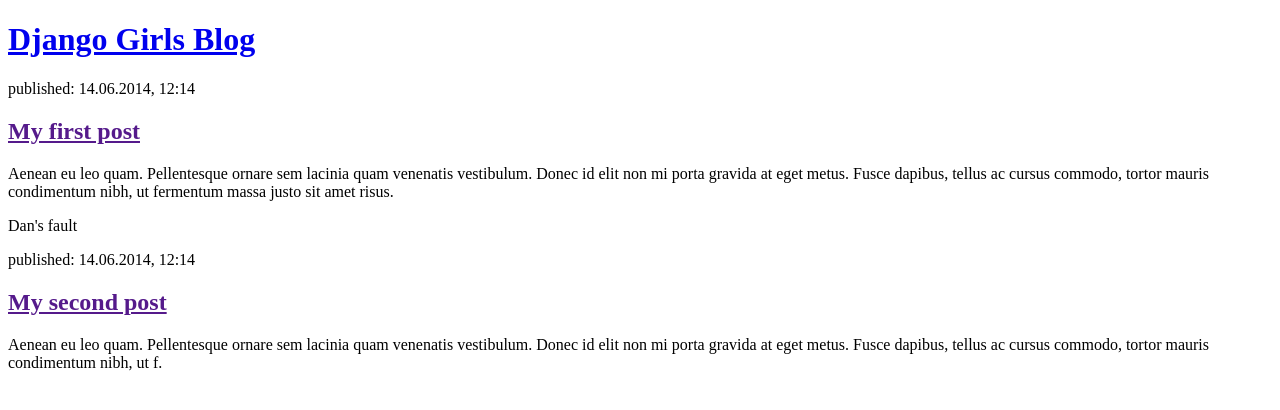
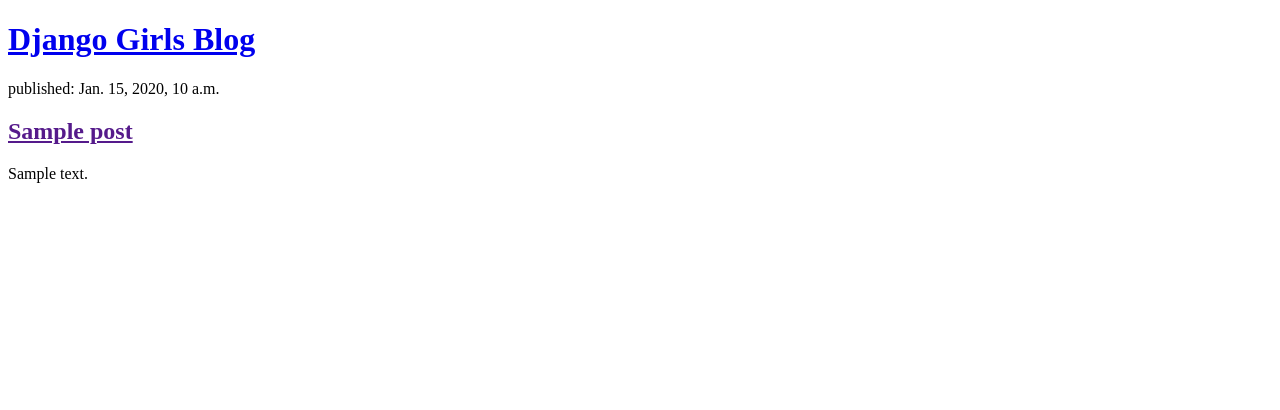
Before and after one commit to 120316813-jpg/my-first-blog, a Django app: page / in a window 1280 px wide. Shown: the top 410 px of the page. Run offline with Django 5.2, Linux system fonts and the light colour scheme; tables that the repository leaves empty hold one stand-in row (values such as "Sample post").

Commit message:
Modified templates to display posts from database.

```diff
--- a/blog/templates/blog/post_list.html
+++ b/blog/templates/blog/post_list.html
@@ -9,16 +9,15 @@
         </header>
 
         <article>
-            <time>published: 14.06.2014, 12:14</time>
-            <h2><a href="">My first post</a></h2>
-            <p>Aenean eu leo quam. Pellentesque ornare sem lacinia quam venenatis vestibulum. Donec id elit non mi porta gravida at eget metus. Fusce dapibus, tellus ac cursus commodo, tortor mauris condimentum nibh, ut fermentum massa justo sit amet risus.</p>
-            <p>Dan's fault</p>
-        </article>
+             {% for post in posts %}
+    <div>
+        <p>published: {{ post.published_date }}</p>
+        <h2><a href="">{{ post.title }}</a></h2>
+        <p>{{ post.text|linebreaksbr }}</p>
+    </div>
+{% endfor %}
 
-        <article>
-            <time>published: 14.06.2014, 12:14</time>
-            <h2><a href="">My second post</a></h2>
-            <p>Aenean eu leo quam. Pellentesque ornare sem lacinia quam venenatis vestibulum. Donec id elit non mi porta gravida at eget metus. Fusce dapibus, tellus ac cursus commodo, tortor mauris condimentum nibh, ut f.</p>
+
         </article>
     </body>
 </html>
--- a/blog/views.py
+++ b/blog/views.py
@@ -1,8 +1,8 @@
 from django.shortcuts import render
+from django.utils import timezone
+from .models import Post
 
 
 def post_list(request):
-    return render(request, 'blog/post_list.html', {})
-
-
-# Create your views here.
+    posts = Post.objects.filter(published_date__lte=timezone.now()).order_by('published_date')
+    return render(request, 'blog/post_list.html', {'posts': posts})
```
